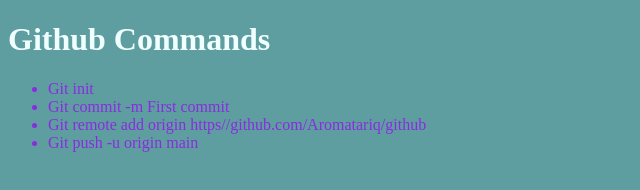
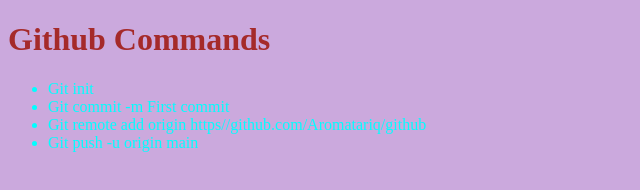
Before and after one commit to Mishikhan786/assesment-4, a plain HTML site: page index.html in a window 1280 px wide. Shown: the whole page, without its empty margins (0-640 px from the left). Drawn offline with Linux system fonts and the light colour scheme.

Commit message:
class assesment

```diff
--- a/index.html
+++ b/index.html
@@ -8,8 +8,8 @@
     <link rel="stylesheet" href="./style.css"
 </head>
 <body>
-    <h1 style="color:azure">Github Commands</h1>
-    <span style="color: blueviolet;">
+    <h1 >Github Commands</h1>
+    <span>
     <ul>
         <li > Git init </li>
         <li > Git commit -m First commit </li>
--- a/style.css
+++ b/style.css
@@ -1,3 +1,9 @@
 *{
-    background-color: cadetblue;
+    background-color:rgb(203, 169, 221);
 }
+h1{
+    color:brown
+}
+span{
+    color: aqua;
+}
```
